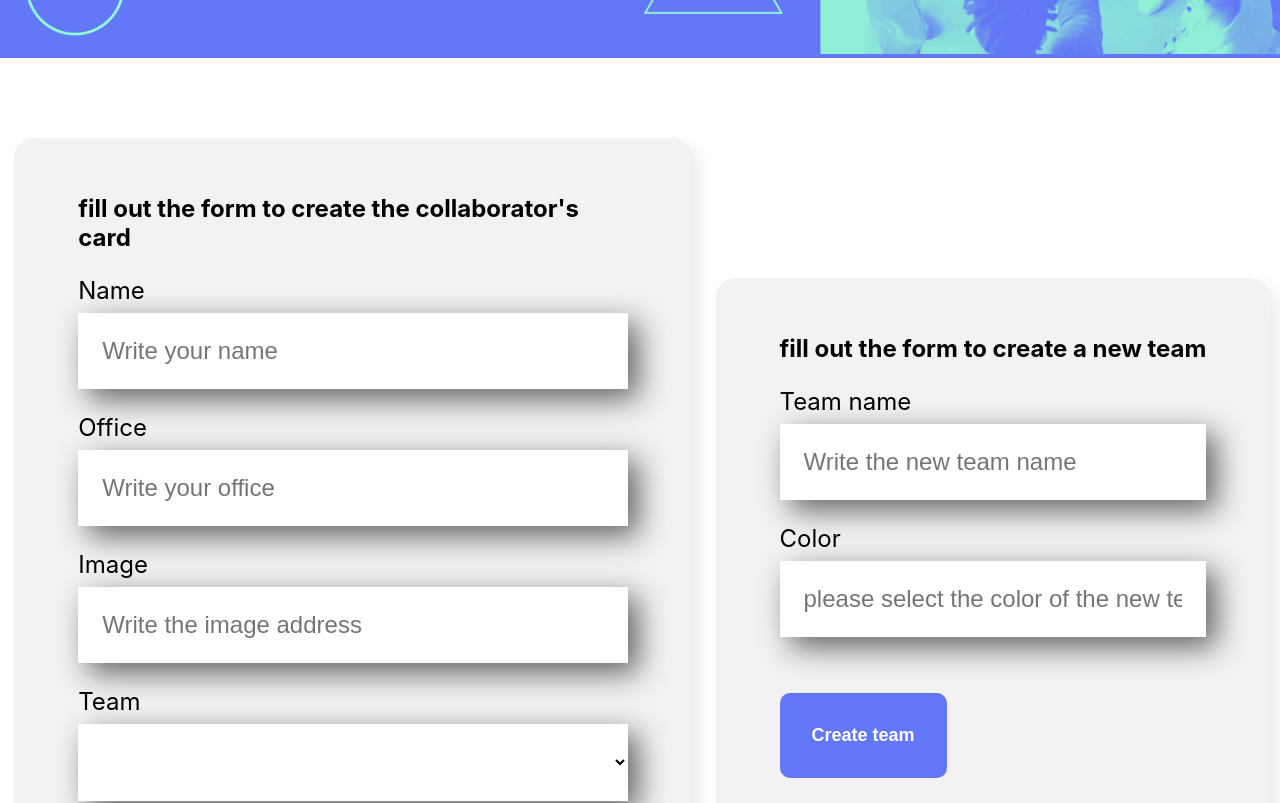
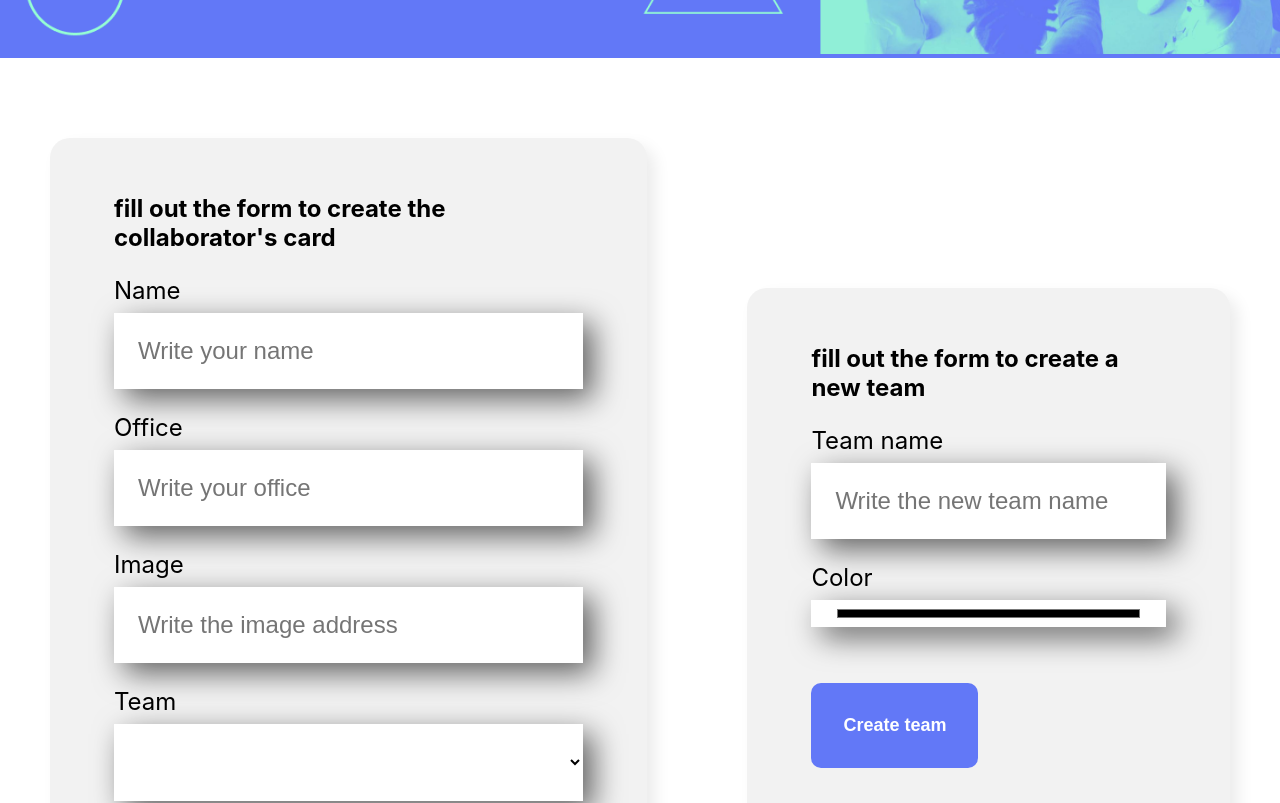
Before and after one commit to hesfra/organoApp, a React (Create React App) app: page / in a window 1280 px wide. Shown: the part 440-1243 px from the top of the page. Built offline with nearby package versions, Linux system fonts and the light colour scheme; the HTML template or start-up script is replaced by a standard one.

Commit message:
preguiça de escrever commit, é isso aí parceiro

```diff
--- a/src/App.js
+++ b/src/App.js
@@ -49,22 +49,24 @@ function App() {
 
   const onNewPersonAdd = (person) => {
     setMorePerson([...morePerson, person]);
+    console.log(morePerson)
   }
-  const changeTeamColor = (color, id) => {
+  const changeTeamColor = (teamColor, id) => {
     setTeams(teams.map(team => {
       if (team.id === id) {
-        team.color = color;
+        team.color = teamColor;
       }
       return team
     }))
   }
 
   const deletePerson = (id) => {
-    setMorePerson.filter(morePerson.filter(person=> person.id !== id))
+    setMorePerson(morePerson.filter(person=> person.id !== id))
+    console.log(morePerson)
   }
 
-  const createTeam = (newTeam) =>{
-    setTeams([...teams, {...newTeam,id: uuidv4()}])
+  const createTeam =  (newTeam) =>{
+    setTeams([...teams, {...newTeam}])
     console.log(teams)
   }
 
@@ -75,7 +77,7 @@ function App() {
       <Forms.Form teams={teams.map(team => team.name)} onFormSubmit={person => onNewPersonAdd(person)}
       />
       <Forms.TeamForm
-      createTeam = {createTeam}
+       createTeam = {createTeam}
       />
       </div>
       {teams.map(team =>
--- a/src/components/Text/TextField.css
+++ b/src/components/Fields/Fields.css
@@ -1,12 +1,12 @@
-.textField{
+.Fields{
 margin: 24px 0;
 }
-.textField label{
+.Fields label{
     display: block;
     margin-bottom: 8px;
     font-size: 24px;
 }
-.textField input{
+.Fields input{
     background-color: #ffffff;
     box-shadow: 10px 10px 30px rgba(0,0,0, 0.6);
     width: 100%;
@@ -15,3 +15,7 @@ margin: 24px 0;
     padding: 24px;
     box-sizing: border-box;
 }
+
+.fieldcolor input{
+    padding: 5px 24px;
+}
--- /dev/null
+++ b/src/components/Fields/Fields.js
@@ -0,0 +1,18 @@
+import './Fields.css'
+export const Fields = ({label, placeholder, value, onChanged, required = false, type='text'} ) =>{
+
+    const onDigit = (e) =>{
+        onChanged(e.target.value)
+    }
+
+return(
+    <div className={`Fields field${type}`}>
+        <label>{label}</label>
+        <input type={type}
+        value={value}
+        onChange={onDigit}
+        required={required}
+        placeholder={placeholder}/>
+    </div>
+)
+}
--- /dev/null
+++ b/src/components/Fields/index.js
@@ -0,0 +1,3 @@
+import { Fields } from "./Fields";
+
+export default Fields;
--- a/src/components/Form/Form.js
+++ b/src/components/Form/Form.js
@@ -1,7 +1,7 @@
 import { useState } from 'react'
 import Button from '../Button'
 import Dropdown from '../Dropdown'
-import TextField from '../Text'
+import Fields from '../Fields'
 import './form.css'
 import {v4 as uuidv4} from 'uuid';
 
@@ -33,21 +33,21 @@ export const Form = (props) => {
         <section className='form'>
             <form onSubmit={onSave}>
                 <h2>fill out the form to create the collaborator's card</h2>
-                <TextField
+                <Fields
                     required={true}
                     label="Name"
                     placeholder="Write your name"
                     value={name}
                     onChanged={value => setName(value)}
                 />
-                <TextField
+                <Fields
                     required={true}
                     label="Office"
                     placeholder="Write your office"
                     value={office}
                     onChanged={value => setOffice(value)}
                 />
-                <TextField
+                <Fields
                     label="Image"
                     placeholder="Write the image address"
                     value={image}
--- a/src/components/Form/FormTeam.js
+++ b/src/components/Form/FormTeam.js
@@ -1,13 +1,13 @@
 import { useState } from 'react'
 import Button from '../Button'
-import TextField from '../Text'
+import Fields from '../Fields'
 import './form.css'
+import {v4 as uuidv4} from 'uuid';
 
 export const TeamForm = ({createTeam}) => {
 
    const [name, setName] = useState('')
    const [color, setColor] = useState('')
-
 
     return (
         <section className='form'>
@@ -16,7 +16,8 @@ export const TeamForm = ({createTeam}) => {
                 createTeam(
                     {
                         name,
-                        color
+                        color,
+                        id: uuidv4()
                     }
 
                 )
@@ -24,16 +25,17 @@ export const TeamForm = ({createTeam}) => {
                 setName('');
             }}>
                 <h2>fill out the form to create a new team</h2>
-                <TextField
+                <Fields
                     required
                     label="Team name"
                     placeholder="Write the new team name"
                     value={name}
                     onChanged={value => setName(value)}
                 />
-                <TextField
+                <Fields
                     required
                     label="Color"
+                    type='color'
                     placeholder="please select the color of the new team"
                     value={color}
                     onChanged={value => setColor(value)}
--- a/src/components/Form/form.css
+++ b/src/components/Form/form.css
@@ -1,10 +1,12 @@
 .form{
     display:flex;
     justify-content: center;
-    margin: 80px 0;
+    margin: 80px 50px;
+    gap:20px;
+    flex-wrap: wrap;
 }
 .form form {
-    max-width: 80%;
+    flex:1;
     background-color: #f2f2f2;
     border-radius: 20px;
     padding: 36px 64px;
--- a/src/components/Team/Team.js
+++ b/src/components/Team/Team.js
@@ -2,13 +2,21 @@ import Person from '../Person';
 import './Team.css';
 import hexToRgba from 'hex-to-rgba';
 
-export const Team = ({team, morePerson, onDelete, changeColor}) => {
+export const Team = ({ team, morePerson, onDelete, changeColor}) => {
     return (
         (morePerson.length > 0) ? <section className='team' style={{ backgroundColor: hexToRgba(team.color, 0.6) }}>
             <input onChange={e => changeColor(e.target.value, team.id)} value={team.color} type='color' className='input-color'/>
             <h3 style={{ borderColor: team.color }}>{team.name}</h3>
             <div className='person'>
-                {morePerson.map(person => <Person color={team.color} key={person.id} name={person.name} office={person.office} image={person.image} />)}
+                {morePerson.map(person => {
+                    return <Person
+                    color={team.color}
+                    key={person.id}
+                    name={person.name}
+                    office={person.office}
+                    image={person.image}
+                    onDelete={onDelete} />
+                    })}
             </div>
         </section>
         :''
--- a/src/components/Text/TextField.js
+++ /dev/null
@@ -1,14 +0,0 @@
-import './TextField.css'
-export const TextField = (props) =>{
-
-    const onDigit = (e) =>{
-        props.onChanged(e.target.value)
-    }
-
-return(
-    <div className="textField">
-        <label>{props.label}</label>
-        <input value={props.value} onChange={onDigit} required={props.required} placeholder={props.placeholder}/>
-    </div>
-)
-}
--- a/src/components/Text/index.js
+++ /dev/null
@@ -1,3 +0,0 @@
-import { TextField } from "./TextField";
-
-export default TextField;
```
